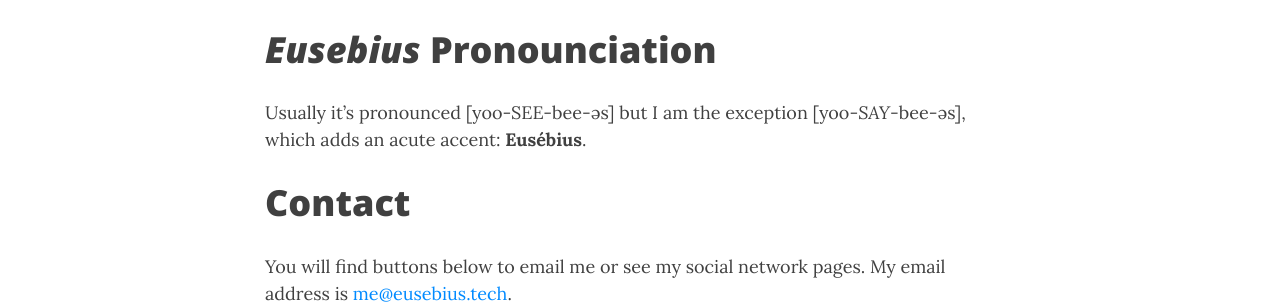
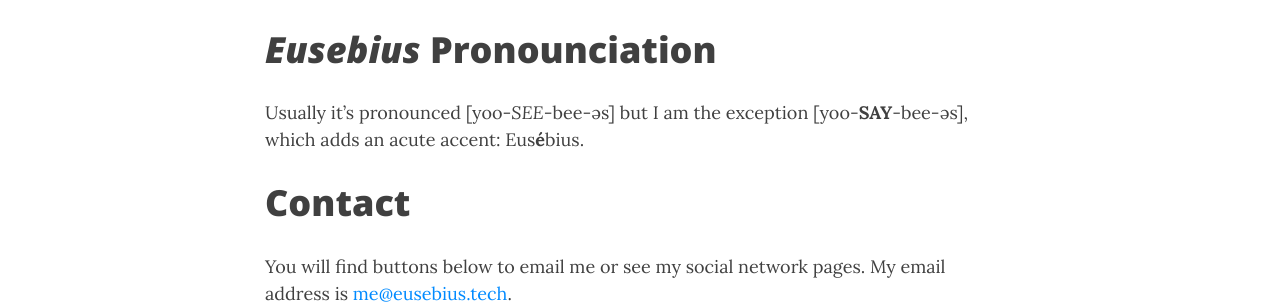
Before and after one commit to eugenius1/eugenius1.github.io, a Jekyll site: the page built from aboutme.md, in a window 1280 px wide and 900 px high, scrolled down 520 px. Shown: the part 279-583 px from the top of the window. Built offline with Jekyll 4.4.1, drawn with Linux system fonts in a browser that asks for light colours; nearby versions of some CDN libraries.

Commit message:
aboutme emphasis-tweak

```diff
--- a/aboutme.md
+++ b/aboutme.md
@@ -17,7 +17,7 @@ What else do you need?
 
 # *Eusebius* Pronounciation
 
-Usually it's pronounced [yoo-SEE-bee-əs] but I am the exception [yoo-*SAY*-bee-əs], which adds an acute accent: **Eusébius**.
+Usually it's pronounced [yoo-*SEE*-bee-əs] but I am the exception [yoo-**SAY**-bee-əs], which adds an acute accent: Eus**é**bius.
 
 
 # Contact
```
